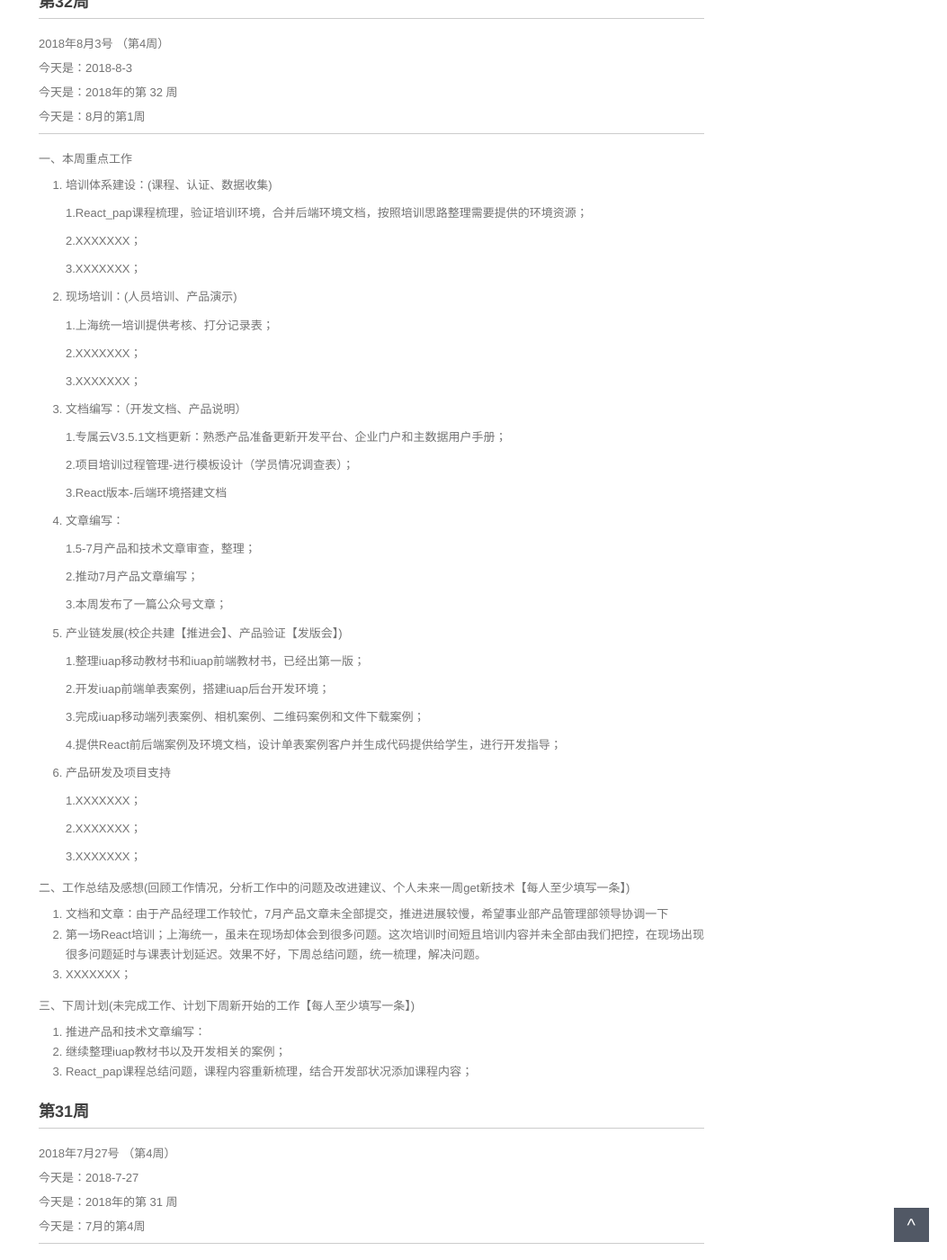
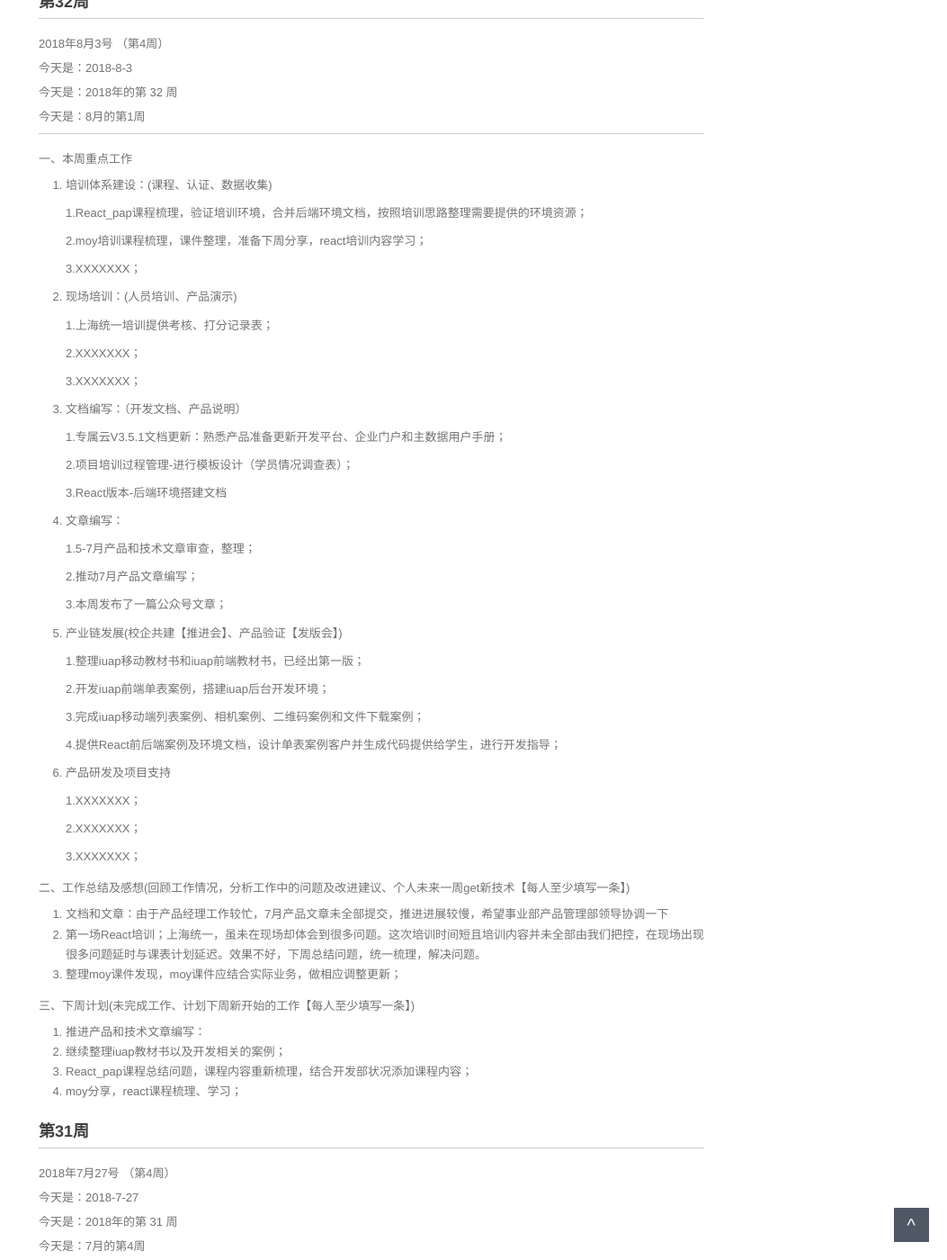
Before and after one commit to walllFlower/blog, a Jekyll site: the page built from _posts/2018-07-17-day_report_cxz.md, in a window 1280 px wide and 1400 px high, scrolled down 341 px. Shown: the whole window at 90% size, without its empty margins (227-1280 px from the left). Built offline with Jekyll 4.4.1, drawn with Linux system fonts in a browser that asks for light colours; comment, search, counter and statistics services are not loaded.

Commit message:
yt周报

```diff
--- a/_posts/2018-07-17-day_report_cxz.md
+++ b/_posts/2018-07-17-day_report_cxz.md
@@ -27,7 +27,7 @@ categories: 技术运营工作周报
 
     1.React_pap课程梳理，验证培训环境，合并后端环境文档，按照培训思路整理需要提供的环境资源；
 
-    2.XXXXXXX；
+    2.moy培训课程梳理，课件整理，准备下周分享，react培训内容学习；
 
     3.XXXXXXX；
 
@@ -77,14 +77,14 @@ categories: 技术运营工作周报
 
 1. 文档和文章：由于产品经理工作较忙，7月产品文章未全部提交，推进进展较慢，希望事业部产品管理部领导协调一下
 2. 第一场React培训；上海统一，虽未在现场却体会到很多问题。这次培训时间短且培训内容并未全部由我们把控，在现场出现很多问题延时与课表计划延迟。效果不好，下周总结问题，统一梳理，解决问题。
-3. XXXXXXX；
+3. 整理moy课件发现，moy课件应结合实际业务，做相应调整更新；
 
 三、下周计划(未完成工作、计划下周新开始的工作【每人至少填写一条】)
 
 1. 推进产品和技术文章编写：
 2. 继续整理iuap教材书以及开发相关的案例；
 3. React_pap课程总结问题，课程内容重新梳理，结合开发部状况添加课程内容；
-
+4. moy分享，react课程梳理、学习；
 
 ###  第31周
 
```
